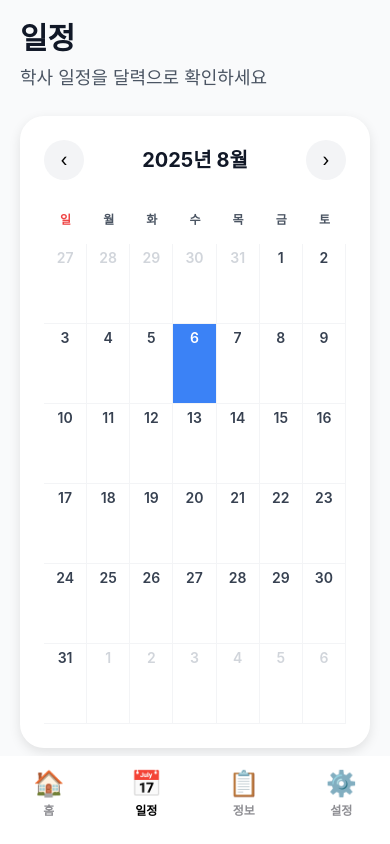
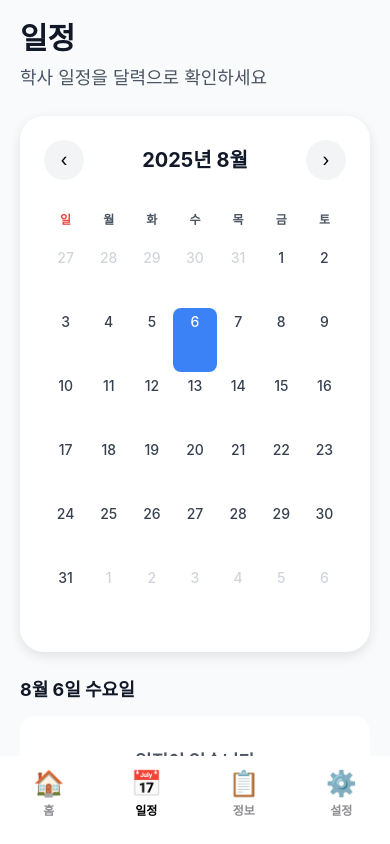
Before and after one commit to CommitU/cnu_informate_frontend, a React Native app: screen /Calendar in a window 390 px wide. Built offline with nearby package versions, Linux system fonts and the light colour scheme.

Commit message:
design: 달력 디자인 변경

```diff
--- a/src/screens/CalendarScreen.tsx
+++ b/src/screens/CalendarScreen.tsx
@@ -201,26 +201,22 @@ export default function CalendarScreen() {
                       const dayEvents = getEventsForDay(day);
 
                       return (
-                        <View
+                        <TouchableOpacity
                           key={dayIndex}
-                          className="flex-1 h-20 border-r border-b border-gray-100"
-                        >
-                          <TouchableOpacity
-                            className={`w-full h-full ${
+                          className={`flex-1 h-16 items-center justify-start pt-1 ${
                             isSelected
-                                ? "bg-blue-500"
+                              ? "bg-blue-500 rounded-lg"
                               : isToday
-                                  ? "bg-blue-50"
-                                  : "bg-white"
+                                ? "bg-blue-50 rounded-lg"
+                                : ""
                           }`}
                           onPress={() => setSelectedDate(day)}
                           disabled={!isCurrentMonth}
                         >
-                            <View className="w-full h-full p-1">
+                          <View className="w-full h-full items-center">
                             {/* 날짜 표시 - 맨 위 */}
-                              <View className="w-full items-center mb-1">
                             <Text
-                                  className={`text-sm font-semibold ${
+                              className={`text-sm font-medium mb-1 ${
                                 !isCurrentMonth
                                   ? "text-gray-300"
                                   : isSelected
@@ -232,49 +228,36 @@ export default function CalendarScreen() {
                             >
                               {day.getDate()}
                             </Text>
-                              </View>
 
-                              {/* 일정 표시 */}
-                              <View className="flex-1">
-                                {dayEvents.slice(0, 2).map((event) => (
+                            {/* 일정 표시 - 간단한 점으로 */}
+                            {dayEvents.length > 0 && (
+                              <View className="flex-row justify-center">
+                                {dayEvents.slice(0, 3).map((event, index) => (
                                   <View
                                     key={event.id}
-                                    className="mb-0.5 px-1 py-0.5 rounded-sm"
+                                    className="w-1.5 h-1.5 rounded-full mx-0.5"
                                     style={{
                                       backgroundColor: isSelected
-                                        ? "rgba(255, 255, 255, 0.3)"
-                                        : event.color + "20",
+                                        ? "rgba(255, 255, 255, 0.8)"
+                                        : event.color,
                                     }}
-                                  >
+                                  />
+                                ))}
+                                {dayEvents.length > 3 && (
                                   <Text
-                                      className={`text-xs font-medium text-center ${
-                                        isSelected
-                                          ? "text-white"
-                                          : "text-gray-700"
-                                      }`}
-                                      numberOfLines={1}
-                                    >
-                                      {event.title}
-                                    </Text>
-                                  </View>
-                                ))}
-                                {dayEvents.length > 2 && (
-                                  <View className="px-1 py-0.5">
-                                    <Text
-                                      className={`text-xs text-center ${
+                                    className={`text-xs ${
                                       isSelected
                                         ? "text-white"
                                         : "text-gray-500"
                                     }`}
                                   >
-                                      +{dayEvents.length - 2}개 더
+                                    +{dayEvents.length - 3}
                                   </Text>
+                                )}
                               </View>
                             )}
                           </View>
-                            </View>
                         </TouchableOpacity>
-                        </View>
                       );
                     })}
                 </View>
```
Lines whose indentation alone changed are shown as unchanged.
